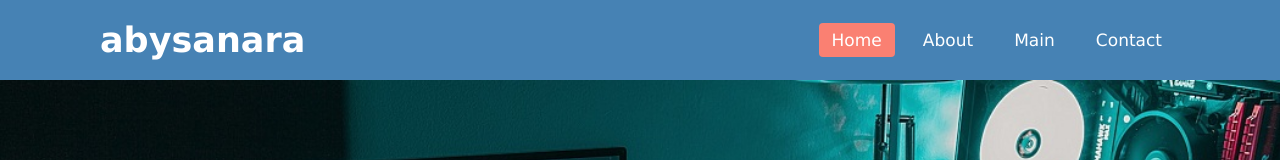
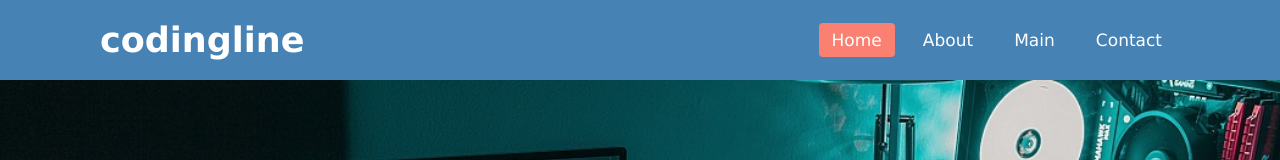
Before and after one commit to aby-sanara/responsive-navbar, a plain HTML site: page Responsive-Navbar/index.html in a window 1280 px wide. Shown: the top 160 px of the page. Drawn offline with Linux system fonts and the light colour scheme.

Commit message:
mengubah nav-brand

```diff
--- a/Responsive-Navbar/index.html
+++ b/Responsive-Navbar/index.html
@@ -9,7 +9,7 @@
   <body>
     <nav>
       <input type="checkbox" name="" id="cek" />
-      <div class="brand">abysanara</div>
+      <div class="brand">codingline</div>
       <ul>
         <li><a href="" class="active">Home</a></li>
         <li><a href="">About</a></li>
```
